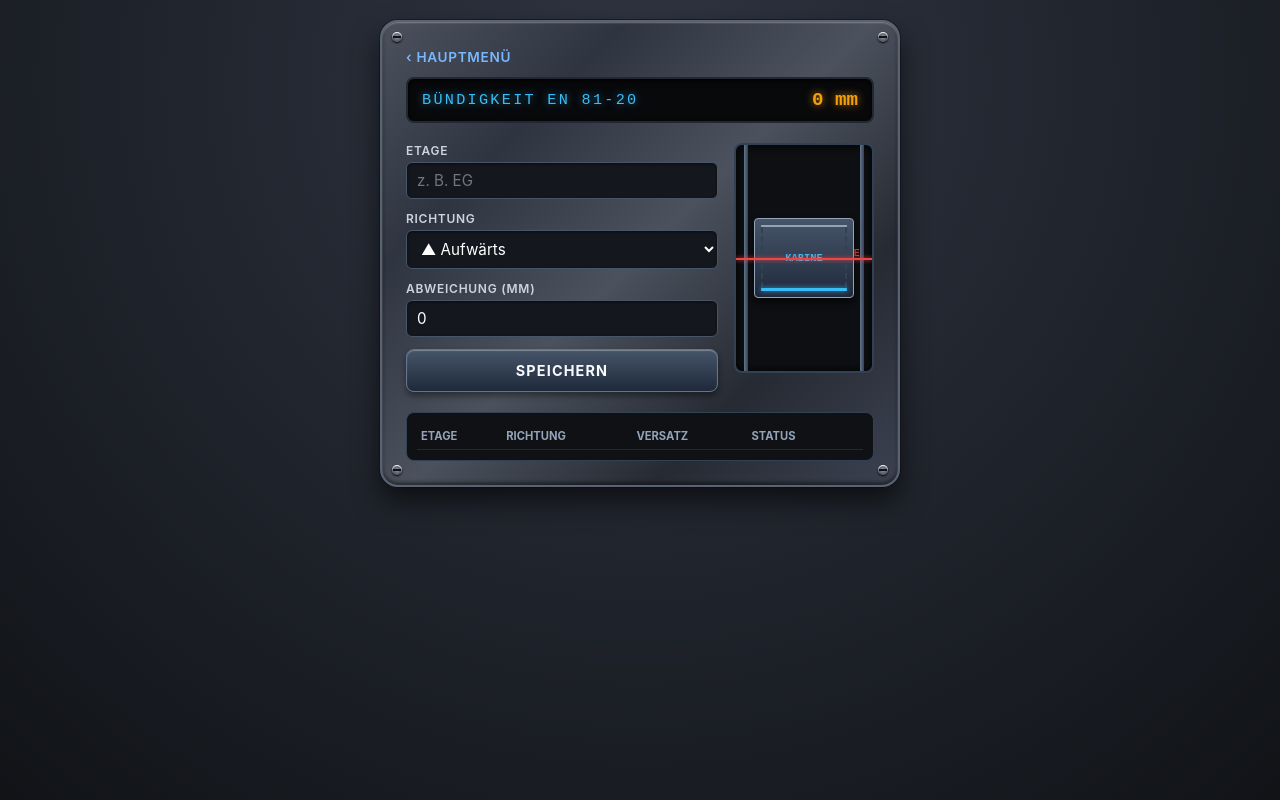
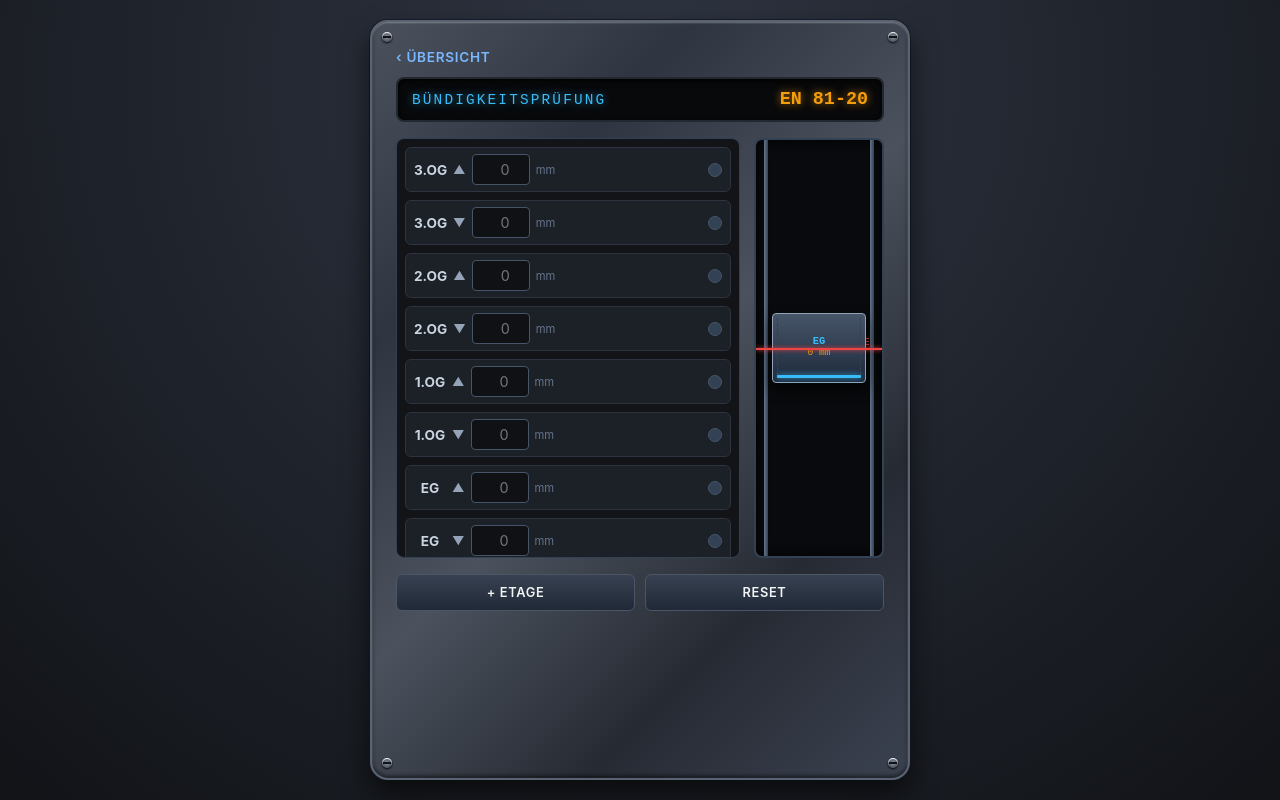
Before and after one commit to marcelk1502/B-ndigkeitstool, a plain HTML site: page index.html in a window 1280 px wide. Drawn offline with Linux system fonts and the light colour scheme.

Commit message:
Aktualisieren von index.html

```diff
--- a/index.html
+++ b/index.html
@@ -17,14 +17,13 @@
       min-height: 100vh;
       display: flex;
       justify-content: center;
-      align-items: flex-start;
       padding: 20px 12px;
     }
 
     /* Aufzugstableau Gehäuse (gebürsteter Edelstahl) */
     .tableau {
       width: 100%;
-      max-width: 520px;
+      max-width: 540px;
       background: linear-gradient(135deg, #4b525d 0%, #2e3440 25%, #4b525d 50%, #262a33 75%, #3b4250 100%);
       border: 2px solid #5a6373;
       border-radius: 18px;
@@ -71,7 +70,7 @@
       text-transform: uppercase;
     }
 
-    /* Punktmatrix / Digital-Display oben */
+    /* Digitalanzeige oben */
     .display-bezel {
       background: #08090b;
       border: 2px solid #23272f;
@@ -80,12 +79,12 @@
       display: flex;
       justify-content: space-between;
       align-items: center;
-      margin-bottom: 20px;
+      margin-bottom: 16px;
       box-shadow: inset 0 2px 6px rgba(0, 0, 0, 0.9);
     }
     .display-title {
       font-family: "Courier New", monospace;
-      font-size: 0.95rem;
+      font-size: 0.9rem;
       color: #38bdf8;
       letter-spacing: 0.15em;
       text-transform: uppercase;
@@ -93,61 +92,104 @@
     }
     .dot-matrix {
       font-family: "Courier New", monospace;
-      font-size: 1.2rem;
+      font-size: 1.15rem;
       font-weight: bold;
       color: #f59e0b;
       text-shadow: 0 0 8px rgba(245, 158, 11, 0.7);
     }
 
-    /* Layout-Split: Links Eingabe / Rechts Schacht-Animation */
-    .main-view {
+    /* Hauptbereich: links Liste der Haltestellen, rechts Schachtanimation */
+    .inspection-layout {
       display: grid;
-      grid-template-columns: 1fr 140px;
-      gap: 16px;
-      margin-bottom: 20px;
+      grid-template-columns: 1fr 130px;
+      gap: 14px;
+      margin-bottom: 16px;
     }
 
-    .form-panel {
+    /* Etagen-Tabelle / Eingabegitter */
+    .floors-container {
+      background: #121418;
+      border: 1px solid #334155;
+      border-radius: 8px;
+      padding: 8px;
       display: flex;
       flex-direction: column;
-      gap: 12px;
-    }
-    .field label {
-      display: block;
-      font-size: 0.75rem;
-      text-transform: uppercase;
-      letter-spacing: 0.06em;
-      color: #cbd5e1;
-      margin-bottom: 4px;
-      font-weight: 600;
-    }
-    .field input, .field select {
-      width: 100%;
-      background: #14171d;
-      border: 1px solid #475569;
-      border-radius: 6px;
-      color: #fff;
-      padding: 8px 10px;
-      font-size: 0.95rem;
-      outline: none;
-      box-shadow: inset 0 1px 3px rgba(0,0,0,0.5);
-    }
-    .field input:focus, .field select:focus {
-      border-color: #38bdf8;
-      box-shadow: 0 0 0 1px #38bdf8;
+      gap: 8px;
+      max-height: 420px;
+      overflow-y: auto;
     }
 
-    /* Schachtdarstellung rechts */
+    .floor-row {
+      display: flex;
+      align-items: center;
+      gap: 6px;
+      background: #1c2027;
+      border: 1px solid #2d333f;
+      border-radius: 6px;
+      padding: 6px 8px;
+      transition: border-color 0.2s;
+    }
+    .floor-row:focus-within {
+      border-color: #38bdf8;
+    }
+
+    .floor-name {
+      font-weight: 700;
+      font-size: 0.85rem;
+      color: #cbd5e1;
+      min-width: 32px;
+      text-align: center;
+    }
+
+    .dir-tag {
+      font-size: 0.75rem;
+      color: #94a3b8;
+      font-weight: bold;
+    }
+
+    .val-input {
+      width: 58px;
+      padding: 6px 4px;
+      background: #0f1115;
+      border: 1px solid #475569;
+      border-radius: 4px;
+      color: #fff;
+      font-size: 0.9rem;
+      text-align: right;
+      outline: none;
+    }
+    .val-input:focus {
+      border-color: #38bdf8;
+    }
+
+    .val-unit {
+      font-size: 0.7rem;
+      color: #64748b;
+    }
+
+    .status-indicator {
+      width: 14px;
+      height: 14px;
+      border-radius: 50%;
+      background: #334155;
+      margin-left: auto;
+      border: 1px solid #475569;
+      flex-shrink: 0;
+    }
+    .st-ok { background: #10b981; border-color: #059669; box-shadow: 0 0 6px #10b981; }
+    .st-warn { background: #f59e0b; border-color: #d97706; box-shadow: 0 0 6px #f59e0b; }
+    .st-err { background: #ef4444; border-color: #dc2626; box-shadow: 0 0 6px #ef4444; }
+
+    /* Rechter Schacht */
     .shaft-frame {
-      background: #0d0f12;
+      background: #090a0d;
       border: 2px solid #334155;
       border-radius: 8px;
       position: relative;
-      height: 230px;
+      height: 420px;
       overflow: hidden;
-      box-shadow: inset 0 0 10px #000;
+      box-shadow: inset 0 0 12px #000;
     }
-    /* Führungsschienen */
     .guide-rail {
       position: absolute;
       top: 0;
@@ -158,140 +200,97 @@
     .rail-left { left: 8px; }
     .rail-right { right: 8px; }
 
-    /* Schwellen-Linie (Referenz Etage) */
-    .landing-sill {
+    /* Schwellen-Linie */
+    .sill-marker {
       position: absolute;
       top: 50%;
       left: 0;
       right: 0;
       height: 2px;
       background: #ef4444;
-      z-index: 5;
+      z-index: 4;
       box-shadow: 0 0 4px #ef4444;
     }
-    .sill-label {
+    .sill-text {
       position: absolute;
       top: 50%;
       right: 12px;
-      transform: translateY(-100%);
-      font-size: 0.6rem;
+      transform: translateY(-105%);
+      font-size: 0.55rem;
       color: #ef4444;
       font-weight: bold;
       text-transform: uppercase;
       letter-spacing: 0.05em;
     }
 
-    /* Animierte Kabine */
+    /* Aufzugskabine */
     .car-box {
       position: absolute;
-      left: 18px;
-      right: 18px;
-      height: 80px;
-      top: calc(50% - 40px); /* 0mm = Schwelle fluchtet mit Kabinenboden */
+      left: 16px;
+      right: 16px;
+      height: 70px;
+      top: calc(50% - 35px);
       background: linear-gradient(180deg, #475569 0%, #1e293b 100%);
       border: 1px solid #94a3b8;
       border-radius: 4px;
       display: flex;
       flex-direction: column;
       justify-content: space-between;
-      padding: 6px;
-      box-shadow: 0 4px 8px rgba(0, 0, 0, 0.7);
-      transition: transform 0.35s cubic-bezier(0.2, 0.8, 0.2, 1);
+      padding: 4px;
+      box-shadow: 0 6px 14px rgba(0, 0, 0, 0.8);
+      transition: transform 0.25s ease-out;
       z-index: 2;
-    }
-    .car-ceiling {
-      height: 2px;
-      background: #94a3b8;
     }
     .car-interior {
       height: 100%;
-      border-left: 2px dashed #334155;
-      border-right: 2px dashed #334155;
+      border-left: 1px dashed #334155;
+      border-right: 1px dashed #334155;
       display: flex;
+      flex-direction: column;
       align-items: center;
       justify-content: center;
     }
-    .car-indicator {
+    .car-level-text {
       font-family: monospace;
       font-size: 0.65rem;
       color: #38bdf8;
       font-weight: bold;
     }
-    /* Kabinenschwelle (Bodenkante) */
+    .car-offset-text {
+      font-family: monospace;
+      font-size: 0.6rem;
+      color: #f59e0b;
+    }
     .car-sill {
       height: 3px;
       background: #38bdf8;
+      box-shadow: 0 0 6px rgba(56, 189, 248, 0.8);
       border-radius: 1px;
-      box-shadow: 0 0 5px rgba(56, 189, 248, 0.8);
     }
 
-    /* Edelstahl Taster */
+    /* Footer / Aktionen */
+    .actions {
+      display: flex;
+      gap: 10px;
+    }
     .tableau-btn {
-      width: 100%;
-      padding: 12px;
-      background: linear-gradient(180deg, #475569 0%, #1e293b 100%);
-      border: 1px solid #64748b;
-      border-radius: 8px;
-      color: #f8fafc;
-      font-size: 0.9rem;
-      font-weight: 700;
+      flex: 1;
+      padding: 10px;
+      background: linear-gradient(180deg, #374151 0%, #1f2937 100%);
+      border: 1px solid #4b5563;
+      border-radius: 6px;
+      color: #f3f4f6;
+      font-size: 0.8rem;
+      font-weight: 600;
       text-transform: uppercase;
-      letter-spacing: 0.08em;
+      letter-spacing: 0.05em;
       cursor: pointer;
-      box-shadow: 0 4px 6px rgba(0,0,0,0.4), inset 0 1px 1px rgba(255,255,255,0.3);
-      transition: all 0.1s;
     }
     .tableau-btn:active {
-      transform: translateY(2px);
-      box-shadow: 0 1px 2px rgba(0,0,0,0.6), inset 0 2px 4px rgba(0,0,0,0.5);
+      transform: translateY(1px);
       border-color: #38bdf8;
       color: #38bdf8;
     }
-
-    /* Tabelle der Messwerte */
-    .table-section {
-      background: #0f1115;
-      border: 1px solid #334155;
-      border-radius: 8px;
-      padding: 10px;
-    }
-    table {
-      width: 100%;
-      border-collapse: collapse;
-      font-size: 0.8rem;
-    }
-    th {
-      text-align: left;
-      padding: 6px 4px;
-      color: #94a3b8;
-      border-bottom: 1px solid #1e293b;
-      text-transform: uppercase;
-      font-size: 0.7rem;
-    }
-    td {
-      padding: 8px 4px;
-      border-bottom: 1px solid #171920;
-    }
-    .badge {
-      padding: 2px 6px;
-      border-radius: 4px;
-      font-size: 0.7rem;
-      font-weight: 700;
-      display: inline-block;
-    }
-    .b-ok { background: #064e3b; color: #34d399; border: 1px solid #059669; }
-    .b-warn { background: #78350f; color: #fde047; border: 1px solid #d97706; }
-    .b-err { background: #7f1d1d; color: #fca5a5; border: 1px solid #dc2626; }
-
-    .del-btn {
-      background: none;
-      border: none;
-      color: #64748b;
-      cursor: pointer;
-      font-size: 1rem;
-      padding: 0 4px;
-    }
-    .del-btn:hover { color: #f87171; }
   </style>
 </head>
 <body>
@@ -302,146 +301,140 @@
     <div class="screw s-bl"></div>
     <div class="screw s-br"></div>
 
-    <a href="index.html" class="nav-back">‹ Hauptmenü</a>
+    <a href="index.html" class="nav-back">‹ Übersicht</a>
 
-    <!-- Digitalanzeige oben -->
     <div class="display-bezel">
-      <div class="display-title">Bündigkeit EN 81-20</div>
-      <div class="dot-matrix" id="displayReadout">0 mm</div>
+      <div class="display-title">Bündigkeitsprüfung</div>
+      <div class="dot-matrix" id="activeStatus">EN 81-20</div>
     </div>
 
-    <!-- Hauptbereich: Formular & animierter Schacht -->
-    <div class="main-view">
-      <form class="form-panel" id="levellingForm" onsubmit="saveEntry(event)">
-        <div class="field">
-          <label for="floor">Etage</label>
-          <input type="text" id="floor" placeholder="z. B. EG" required>
-        </div>
+    <div class="inspection-layout">
+      <!-- Gesamtes Etagenraster auf einen Blick -->
+      <div class="floors-container" id="floorsList"></div>
 
-        <div class="field">
-          <label for="dir">Richtung</label>
-          <select id="dir">
-            <option value="▲ Auf">▲ Aufwärts</option>
-            <option value="▼ Ab">▼ Abwärts</option>
-          </select>
-        </div>
-
-        <div class="field">
-          <label for="offset">Abweichung (mm)</label>
-          <input type="number" id="offset" value="0" step="1" oninput="updateAnimation(this.value)" required>
-        </div>
-
-        <button type="submit" class="tableau-btn">Speichern</button>
-      </form>
-
-      <!-- Schacht & Kabine Animation -->
+      <!-- Schacht mit fahrender Kabine -->
       <div class="shaft-frame">
         <div class="guide-rail rail-left"></div>
         <div class="guide-rail rail-right"></div>
-        <div class="landing-sill"></div>
-        <div class="sill-label">Schwelle</div>
+        <div class="sill-marker"></div>
+        <div class="sill-text">Schwelle</div>
 
         <div class="car-box" id="liftCar">
-          <div class="car-ceiling"></div>
           <div class="car-interior">
-            <span class="car-indicator" id="carFloorDisplay">KABINE</span>
+            <span class="car-level-text" id="carActiveFloor">EG</span>
+            <span class="car-offset-text" id="carActiveOffset">0 mm</span>
           </div>
           <div class="car-sill"></div>
         </div>
       </div>
     </div>
 
-    <!-- Protokoll / Messreihe -->
-    <div class="table-section">
-      <table>
-        <thead>
-          <tr>
-            <th>Etage</th>
-            <th>Richtung</th>
-            <th>Versatz</th>
-            <th>Status</th>
-            <th></th>
-          </tr>
-        </thead>
-        <tbody id="logList"></tbody>
-      </table>
+    <div class="actions">
+      <button type="button" class="tableau-btn" onclick="addFloor()">+ Etage</button>
+      <button type="button" class="tableau-btn" onclick="resetValues()">Reset</button>
     </div>
   </div>
 
   <script>
-    let logData = JSON.parse(localStorage.getItem('buendigkeit_logs') || '[]');
+    // Standardmäßig typische Haltestellen mit beiden Richtungen
+    let floors = JSON.parse(localStorage.getItem('buendigkeit_config') || JSON.stringify([
+      { name: "3.OG", dir: "▲", val: "" },
+      { name: "3.OG", dir: "▼", val: "" },
+      { name: "2.OG", dir: "▲", val: "" },
+      { name: "2.OG", dir: "▼", val: "" },
+      { name: "1.OG", dir: "▲", val: "" },
+      { name: "1.OG", dir: "▼", val: "" },
+      { name: "EG",   dir: "▲", val: "" },
+      { name: "EG",   dir: "▼", val: "" }
+    ]));
 
-    function updateAnimation(val) {
-      const offset = parseFloat(val) || 0;
-      const display = document.getElementById('displayReadout');
-      const car = document.getElementById('liftCar');
+    function renderFloors() {
+      const container = document.getElementById('floorsList');
+      container.innerHTML = '';
 
-      display.innerText = (offset > 0 ? '+' : '') + offset + ' mm';
+      floors.forEach((item, idx) => {
+        const row = document.createElement('div');
+        row.className = 'floor-row';
 
-      // 1 mm Abweichung = ca. 1.8px Verschiebung (skaliert für Schachtansicht)
-      // Positiv (+) = Kabine steht zu hoch -> bewegt sich nach oben (-Y)
-      const shiftY = -(offset * 1.8);
-      // Begrenzung, damit die Kabine im Rahmen bleibt
-      const boundedY = Math.max(Math.min(shiftY, 65), -65);
-      car.style.transform = `translateY(${boundedY}px)`;
+        const numVal = parseFloat(item.val);
+        let statusClass = '';
+        if (!isNaN(numVal)) {
+          const abs = Math.abs(numVal);
+          if (abs <= 10) statusClass = 'st-ok';
+          else if (abs <= 20) statusClass = 'st-warn';
+          else statusClass = 'st-err';
+        }
+
+        row.innerHTML = `
+          <span class="floor-name">${item.name}</span>
+          <span class="dir-tag">${item.dir}</span>
+          <input type="number" class="val-input" value="${item.val}" placeholder="0"
+                 onfocus="focusEntry(${idx})"
+                 oninput="handleInput(${idx}, this.value)">
+          <span class="val-unit">mm</span>
+          <div class="status-indicator ${statusClass}"></div>
+        `;
+        container.appendChild(row);
+      });
+
+      localStorage.setItem('buendigkeit_config', JSON.stringify(floors));
     }
 
-    function renderLogs() {
-      const tbody = document.getElementById('logList');
-      tbody.innerHTML = '';
-
-      logData.forEach((item, idx) => {
-        const val = parseInt(item.offset, 10);
-        const absVal = Math.abs(val);
-
-        let badge = 'b-ok';
-        let status = 'Bündig';
-
-        if (absVal > 20) {
-          badge = 'b-err';
-          status = '> 20 mm';
-        } else if (absVal > 10) {
-          badge = 'b-warn';
-          status = '> 10 mm';
-        }
-
-        const tr = document.createElement('tr');
-        tr.innerHTML = `
-          <td><strong>${item.floor}</strong></td>
-          <td>${item.dir}</td>
-          <td>${val > 0 ? '+' : ''}${val} mm</td>
-          <td><span class="badge ${badge}">${status}</span></td>
-          <td><button class="del-btn" onclick="removeEntry(${idx})">&times;</button></td>
-        `;
-        tbody.appendChild(tr);
-      });
-
-      localStorage.setItem('buendigkeit_logs', JSON.stringify(logData));
+    function handleInput(index, val) {
+      floors[index].val = val;
+      focusEntry(index);
+      renderFloors();
+      // Fokus im Input behalten
+      const inputs = document.querySelectorAll('.val-input');
+      if (inputs[index]) inputs[index].focus();
     }
 
-    function saveEntry(e) {
-      e.preventDefault();
-      const floor = document.getElementById('floor').value.trim();
-      const dir = document.getElementById('dir').value;
-      const offset = document.getElementById('offset').value;
+    function focusEntry(index) {
+      const item = floors[index];
+      const val = parseFloat(item.val) || 0;
 
-      logData.push({ floor, dir, offset });
-      renderLogs();
+      document.getElementById('carActiveFloor').innerText = `${item.name} ${item.dir}`;
+      document.getElementById('carActiveOffset').innerText = (val > 0 ? '+' : '') + val + ' mm';
 
-      document.getElementById('floor').value = '';
-      document.getElementById('offset').value = '0';
-      updateAnimation(0);
-      document.getElementById('floor').focus();
+      const statusEl = document.getElementById('activeStatus');
+      const abs = Math.abs(val);
+      if (item.val === "") {
+        statusEl.innerText = `${item.name} ${item.dir}`;
+      } else if (abs <= 10) {
+        statusEl.innerText = "BÜNDIG (OK)";
+      } else if (abs <= 20) {
+        statusEl.innerText = "TOLERANZ (WARN)";
+      } else {
+        statusEl.innerText = "FEHLER (>20mm)";
+      }
+
+      // Animierte Kabinen-Verschiebung (1mm = ca. 2.5px für deutliche Sichtbarkeit)
+      const shiftY = -(val * 2.5);
+      const boundedY = Math.max(Math.min(shiftY, 150), -150);
+      document.getElementById('liftCar').style.transform = `translateY(${boundedY}px)`;
     }
 
-    function removeEntry(idx) {
-      logData.splice(idx, 1);
-      renderLogs();
+    function addFloor() {
+      const name = prompt("Bezeichnung der neuen Etage:", "UG");
+      if (name) {
+        floors.unshift({ name, dir: "▼", val: "" });
+        floors.unshift({ name, dir: "▲", val: "" });
+        renderFloors();
+      }
     }
 
-    // Initialisierung
-    renderLogs();
-    updateAnimation(0);
+    function resetValues() {
+      if (confirm("Möchtest du alle Messwerte zurücksetzen?")) {
+        floors.forEach(f => f.val = "");
+        renderFloors();
+        document.getElementById('liftCar').style.transform = 'translateY(0)';
+        document.getElementById('carActiveFloor').innerText = 'KABINE';
+        document.getElementById('carActiveOffset').innerText = '0 mm';
+        document.getElementById('activeStatus').innerText = 'EN 81-20';
+      }
+    }
+
+    renderFloors();
   </script>
 </body>
 </html>
```
